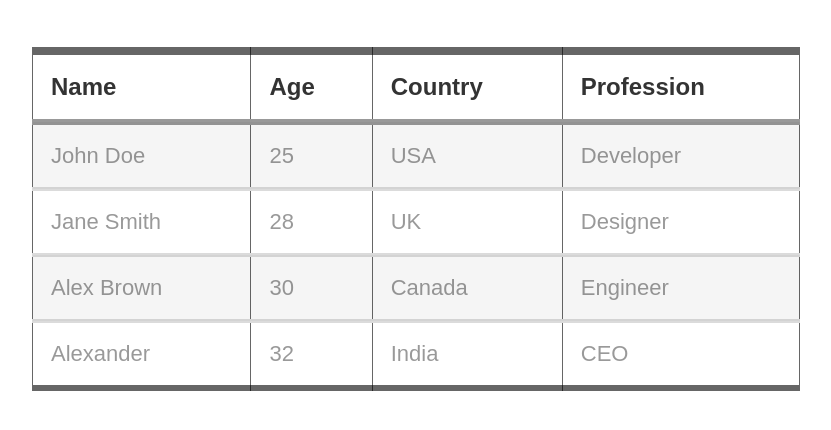
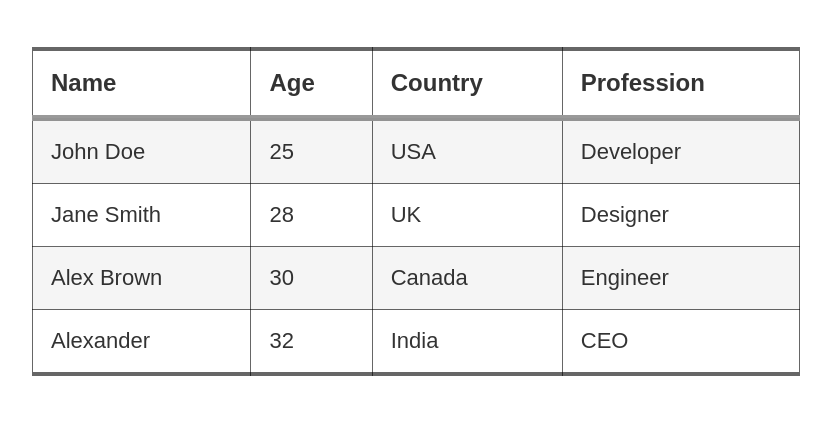
Before and after one commit to Bhanuteja74/table-styling, a plain HTML site: page src/boxTable.html in a window 1280 px wide. Shown: the part 78-508 px from the top of the page, without its empty margins (224-1055 px from the left). Drawn offline with Linux system fonts and the light colour scheme.

Commit message:
modified text colors

```diff
--- a/src/boxTable.html
+++ b/src/boxTable.html
@@ -7,13 +7,13 @@
         margin: 0px;
         padding: 0px;
         font-family: Arial, Helvetica, sans-serif;
+        color: rgba(0, 0, 0, 0.8);
       }
 
       h1 {
         margin-top: 30px;
         text-align: center;
         font-size: 40px;
-        color: rgba(0, 0, 0, 0.8);
       }
 
       table {
@@ -21,12 +21,11 @@
         width: 60%;
         max-width: 100%;
         border-collapse: collapse;
-        border-top: 8px solid rgba(0, 0, 0, 0.6);
-        border-bottom: 6px solid rgba(0, 0, 0, 0.6);
+        border-top: 4px solid rgba(0, 0, 0, 0.6);
+        border-bottom: 4px solid rgba(0, 0, 0, 0.6);
       }
 
       thead > tr > th {
-        color: rgba(0, 0, 0, 0.8);
         font-size: 24px;
         border-bottom: 6px solid rgba(0, 0, 0, 0.4);
       }
@@ -35,8 +34,7 @@
       th {
         padding: 18px;
         text-align: left;
-        color: rgba(0, 0, 0, 0.4);
-        border-bottom: 4px solid rgba(0, 0, 0, 0.14);
+        border-bottom: 1px solid rgba(0, 0, 0, 0.6);
         border-left: 1px solid rgba(0, 0, 0, 0.6);
         border-right: 1px solid rgba(0, 0, 0, 0.6);
         font-size: 22px;
@@ -44,10 +42,6 @@
 
       tbody > tr:nth-child(odd) {
         background-color: rgba(0, 0, 0, 0.04);
-      }
-
-      tbody > tr:hover > td {
-        color: rgba(0, 0, 0, 0.8);
       }
     </style>
   </head>
```
Also changed, not shown: src/horizontal-table.html (+1 -1 lines), src/vertical-table.html (+2 -6 lines).
